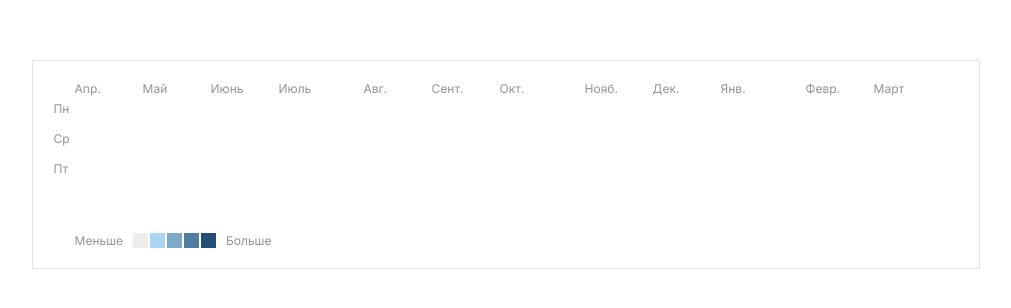
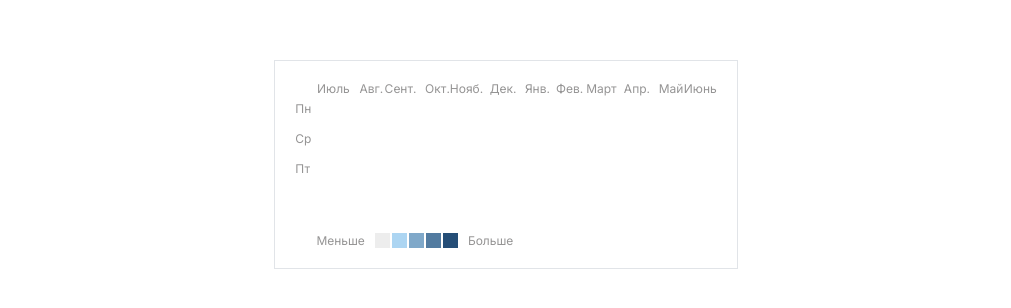
Before and after one commit to life-invader/digital-partners, a website built with webpack: page src/index.html in a window 1280 px wide. Shown: the part 236-544 px from the top of the page, without its empty margins (134-1145 px from the left). Built offline with nearby package versions, Linux system fonts and the light colour scheme; no server answers.

Commit message:
10. Меняет способ рендера месяцев

```diff
--- a/src/index.html
+++ b/src/index.html
@@ -16,7 +16,7 @@
   <!-- <div class="graph-container"> -->
   <div class="graph">
     <ul class="months">
-      <li>Апр.</li>
+      <!-- <li>Апр.</li>
       <li>Май</li>
       <li>Июнь</li>
       <li>Июль</li>
@@ -27,7 +27,7 @@
       <li>Дек.</li>
       <li>Янв.</li>
       <li>Февр.</li>
-      <li>Март</li>
+      <li>Март</li> -->
     </ul>
 
     <ul class="days">
--- a/src/index.js
+++ b/src/index.js
@@ -1,12 +1,9 @@
 import { fetchData } from './js/api';
-import { ContributionNumber } from './js/constants';
-import { createSquare } from './js/square';
-import { renderExampleTooltip, renderTooltip } from './js/tooltip';
-import { splitString } from './js/utils';
+import { createSquare, renderExampleSquares } from './js/square';
+import { renderMonths, splitString } from './js/utils';
 import './style.css';
 
 const squares = document.querySelector('.squares'); // squares container
-const exampleSquares = document.querySelectorAll('.examples__list .square');
 
 async function getDatesInRange(startDate, endDate) {
   const date = new Date(startDate.getTime());
@@ -54,9 +51,5 @@ const d1 = new Date(today.getTime() - 30758400000);
 const d2 = today;
 getDatesInRange(d1, d2);
 
-exampleSquares.forEach((item) => {
-  item.addEventListener('click', () => {
-    const numberOfContributions = ContributionNumber[item.dataset.color];
-    renderExampleTooltip(item, numberOfContributions);
-  });
-});
+renderExampleSquares();
+renderMonths();
--- a/src/js/constants.js
+++ b/src/js/constants.js
@@ -11,6 +11,21 @@ export const MONTHS = [
   'October',
   'November',
   'December',
+];
+
+export const LOCAL_MONTHS = [
+  'Янв.',
+  'Фев.',
+  'Март',
+  'Апр.',
+  'Май',
+  'Июнь',
+  'Июль',
+  'Авг.',
+  'Сент.',
+  'Окт.',
+  'Нояб.',
+  'Дек.',
 ];
 
 export const DAYS = [
--- a/src/js/square.js
+++ b/src/js/square.js
@@ -1,5 +1,8 @@
-import { renderTooltip } from './tooltip';
+import { ContributionNumber } from './constants';
+import { renderExampleTooltip, renderTooltip } from './tooltip';
 import { createElementNode } from './utils';
+
+const exampleSquares = document.querySelectorAll('.examples__list .square');
 
 export const squareClickHandler = (container, data) => {
   return function (_evt) {
@@ -13,3 +16,12 @@ export const createSquare = (color = 0, data) => {
 
   return square;
 };
+
+export const renderExampleSquares = () => {
+  exampleSquares.forEach((item) => {
+    item.addEventListener('click', () => {
+      const numberOfContributions = ContributionNumber[item.dataset.color];
+      renderExampleTooltip(item, numberOfContributions);
+    });
+  });
+};
--- a/src/js/utils.js
+++ b/src/js/utils.js
@@ -1,4 +1,6 @@
-import { DAYS, MONTHS } from './constants';
+import { DAYS, LOCAL_MONTHS, MONTHS } from './constants';
+
+const months = document.querySelector('.months');
 
 export function createElementNode(string) {
   const div = document.createElement('div');
@@ -24,3 +26,13 @@ export function formatDateString(dateString) {
 
   return `${weekDay}, ${month} ${day}, ${year}`;
 }
+
+export const renderMonths = () => {
+  for (let i = 0; i < 12; i++) {
+    const currDate = new Date();
+    const prevMonthMSeconds = currDate.setMonth(currDate.getMonth() - i);
+    const currMonthNumber = new Date(prevMonthMSeconds).getMonth();
+
+    months.prepend(createElementNode(`<li>${LOCAL_MONTHS[currMonthNumber]}</li>`));
+  }
+};
--- a/src/style.css
+++ b/src/style.css
@@ -62,31 +62,8 @@ ul, ol {
 
 .months {
   display: grid;
-  grid-template-columns: calc(var(--week-width) * 4)
-    /* Jan */
-    calc(var(--week-width) * 4)
-    /* Feb */
-    calc(var(--week-width) * 4)
-    /* Mar */
-    calc(var(--week-width) * 5)
-    /* Apr */
-    calc(var(--week-width) * 4)
-    /* May */
-    calc(var(--week-width) * 4)
-    /* Jun */
-    calc(var(--week-width) * 5)
-    /* Jul */
-    calc(var(--week-width) * 4)
-    /* Aug */
-    calc(var(--week-width) * 4)
-    /* Sep */
-    calc(var(--week-width) * 5)
-    /* Oct */
-    calc(var(--week-width) * 4)
-    /* Nov */
-    calc(var(--week-width) * 5)
-    /* Dec */
-  ;
+  grid-template-columns: repeat(12, 1fr);
+  justify-items: end;
 }
 
 .days__item--hidden {
```
